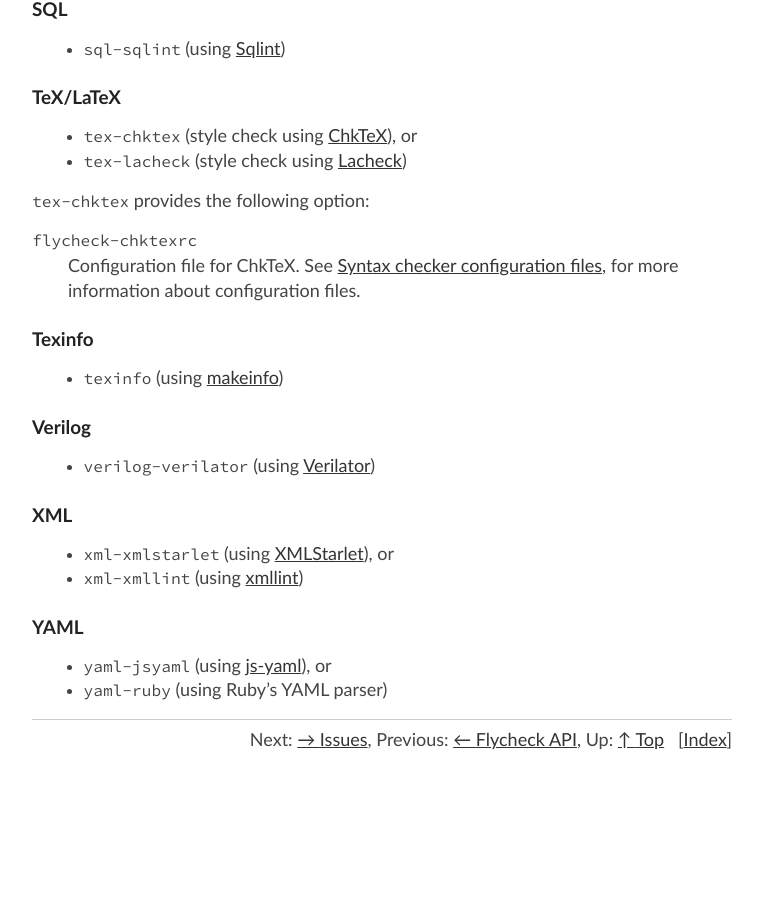
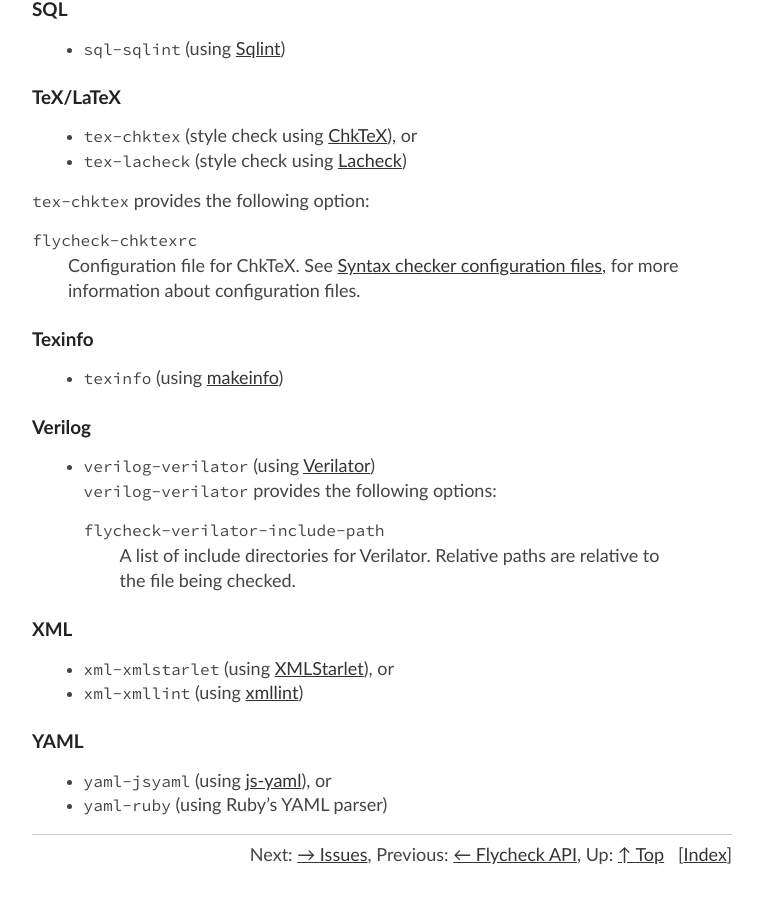
Before and after one commit to cmarqu/flycheck.github.io, a Jekyll site: the page manual/latest/Supported-languages.html, which Jekyll copies as it is, in a window 1280 px wide and 900 px high, scrolled down 11454 px. Shown: the whole window, without its empty margins (258-1021 px from the left). Built offline with Jekyll 4.4.1, drawn with Linux system fonts in a browser that asks for light colours; before the commit the page ends 12240 px from its top, so only the background shows below that.

Commit message:
Update manual from flycheck/flycheck@0f0b8b6

```diff
--- a/manual/latest/Function-and-Variable-Index.html
+++ b/manual/latest/Function-and-Variable-Index.html
@@ -198,6 +198,7 @@
 <tr><td></td><td valign="top"><a href="Checking-buffers.html#index-flycheck_002dtemp_002dprefix"><code>flycheck-temp-prefix</code></a>:</td><td>&nbsp;</td><td valign="top"><a href="Checking-buffers.html#Checking-buffers">Checking buffers</a></td></tr>
 <tr><td></td><td valign="top"><a href="Supported-languages.html#index-flycheck_002dtidyrc"><code>flycheck-tidyrc</code></a>:</td><td>&nbsp;</td><td valign="top"><a href="Supported-languages.html#Supported-languages">Supported languages</a></td></tr>
 <tr><td></td><td valign="top"><a href="Checking-buffers.html#index-flycheck_002dverify_002dsetup"><code>flycheck-verify-setup</code></a>:</td><td>&nbsp;</td><td valign="top"><a href="Checking-buffers.html#Checking-buffers">Checking buffers</a></td></tr>
+<tr><td></td><td valign="top"><a href="Supported-languages.html#index-flycheck_002dverilator_002dinclude_002dpath"><code>flycheck-verilator-include-path</code></a>:</td><td>&nbsp;</td><td valign="top"><a href="Supported-languages.html#Supported-languages">Supported languages</a></td></tr>
 <tr><td></td><td valign="top"><a href="Reporting-results.html#index-flycheck_002dwarning"><code>flycheck-warning</code></a>:</td><td>&nbsp;</td><td valign="top"><a href="Reporting-results.html#Reporting-results">Reporting results</a></td></tr>
 <tr><td colspan="4"> <hr class="texinfo-default-rule"/></td></tr>
 <tr><th><a name="Function-and-Variable-Index_fn_letter-G">G</a></th><td></td><td></td></tr>
--- a/manual/latest/Supported-languages.html
+++ b/manual/latest/Supported-languages.html
@@ -1111,6 +1111,17 @@
 <ul>
 <li> <code>verilog-verilator</code> (using
 <a href="http://www.veripool.org/wiki/verilator">Verilator</a>)
+
+<p><code>verilog-verilator</code> provides the following options:
+</p>
+<dl compact="compact">
+<dt><code>flycheck-verilator-include-path</code></dt>
+<dd><a name="index-flycheck_002dverilator_002dinclude_002dpath"></a>
+<p>A list of include directories for Verilator.  Relative paths are relative to
+the file being checked.
+</p></dd>
+</dl>
+
 </li></ul>
 
 <a name="XML"></a>
```
